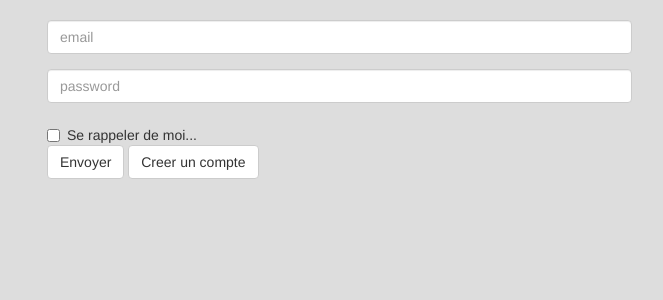
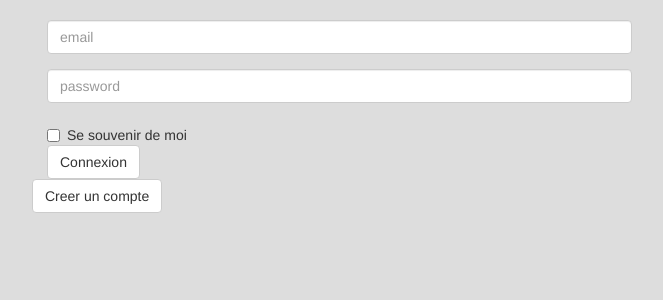
Before and after one commit to BezannierM/archi_web, a Django app: template mysite/polls/templates/polls/connexion.html in a window 1280 px wide. Shown: the part 100-400 px from the top of the page, without its empty margins (8-671 px from the left). Run offline with Django 3.2, Linux system fonts and the light colour scheme; the template is opened without the code that fills it, so the values that code supplies are empty; some libraries are stand-ins or nearby versions.

Commit message:
modif page de connexion

```diff
--- a/mysite/polls/templates/polls/connexion.html
+++ b/mysite/polls/templates/polls/connexion.html
@@ -21,22 +21,26 @@
         <h1>FaceRoulette</h1>
       </header>
       <section class="row">
+
         <form class="form-horizontal col-lg-6">
         	<div class="form-group">
         		<input type="text" class="form-control" id="login" placeholder="email">
         	</div>
         	<div class="form-group">
-  				<input type="text" class="form-control" id="password" placeholder="password">
+  				<input type="password" class="form-control input-md" id="password" placeholder="password">
  			</div>
   			<div class="form-group">
   			<div class="checkbox">
     			<label>
-      				<input type="checkbox"> Se rappeler de moi...
+      				<input type="checkbox"> Se souvenir de moi
     			</label>
   			</div>
-  			<button type="submit" class="btn btn-default">Envoyer</button>
+
+  			<button type="submit" class="btn btn-default">Connexion</button>
+
+  			<div class="form-group">
 			<button type="submit" class="btn btn-default">Creer un compte</button>
-
+  			</div>
 		</form>
 
       </section>
```
